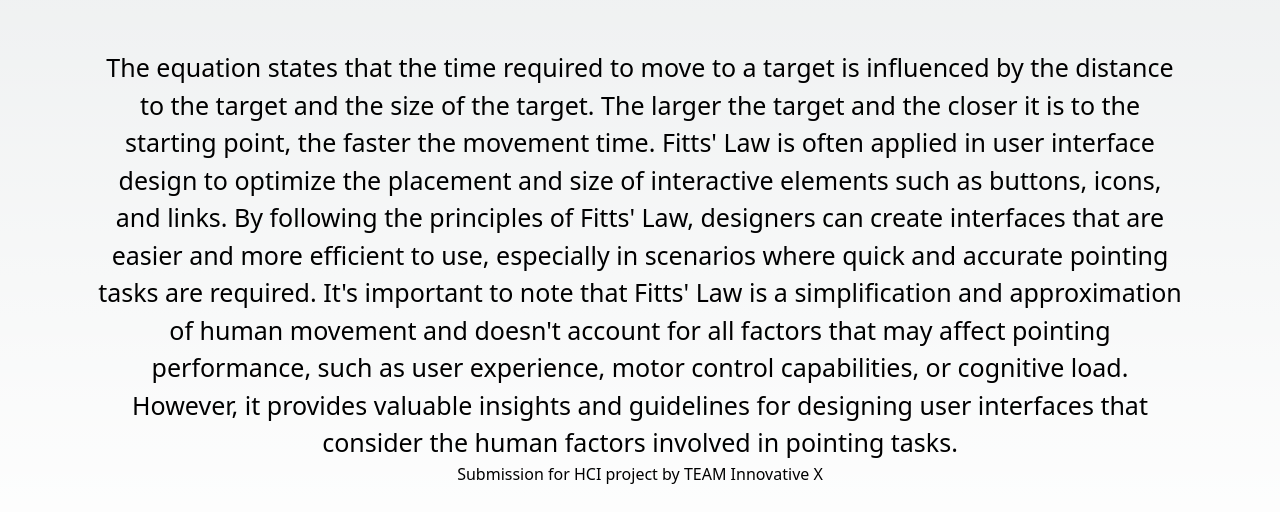
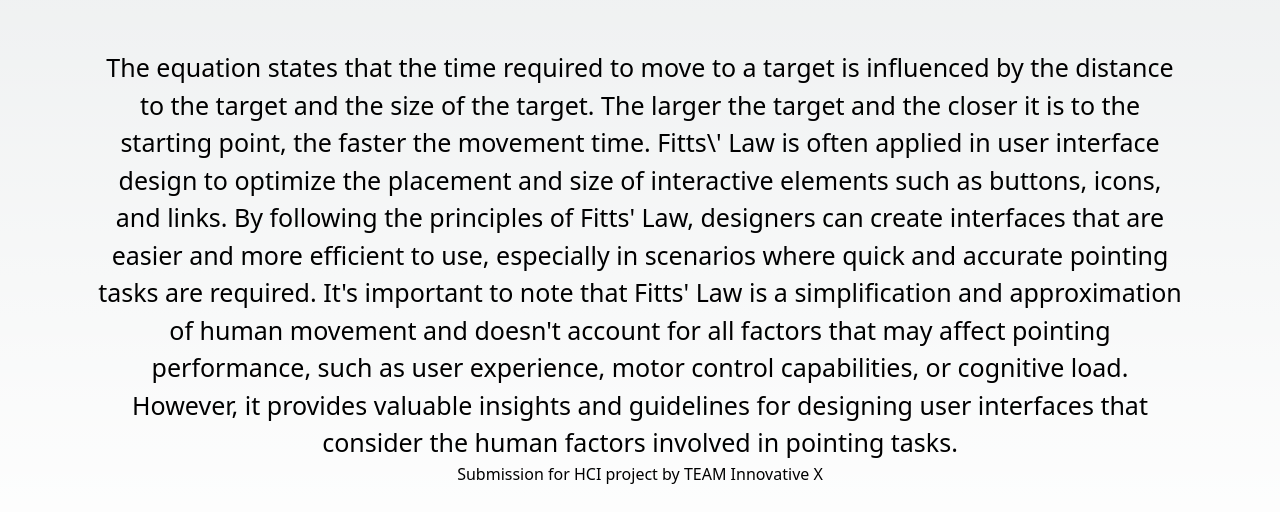
Before and after one commit to Devdeep-J-S/HCI-Fitts-Law, a Next.js app: page / in a window 1280 px wide. Shown: the part 978-1490 px from the top of the page. Built offline with nearby package versions, Linux system fonts and the light colour scheme.

Commit message:
Update index.js

```diff
--- a/pages/index.js
+++ b/pages/index.js
@@ -53,7 +53,7 @@ export default function Home() {
           The equation states that the time required to move to a target is
           influenced by the distance to the target and the size of the target.
           The larger the target and the closer it is to the starting point, the
-          faster the movement time. Fitts' Law is often applied in user
+          faster the movement time. Fitts\' Law is often applied in user
           interface design to optimize the placement and size of interactive
           elements such as buttons, icons, and links. By following the
           principles of Fitts' Law, designers can create interfaces that are
```
